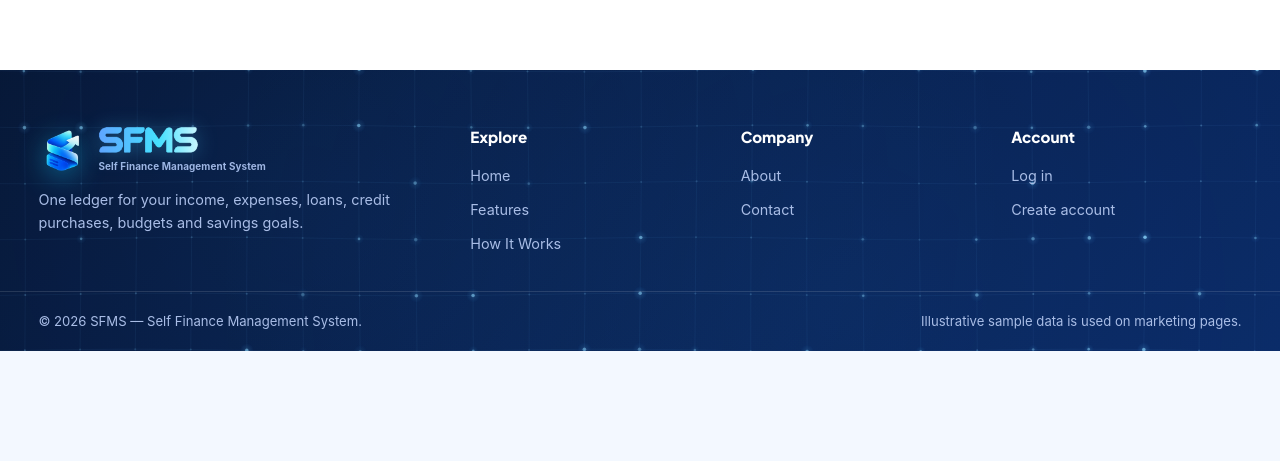
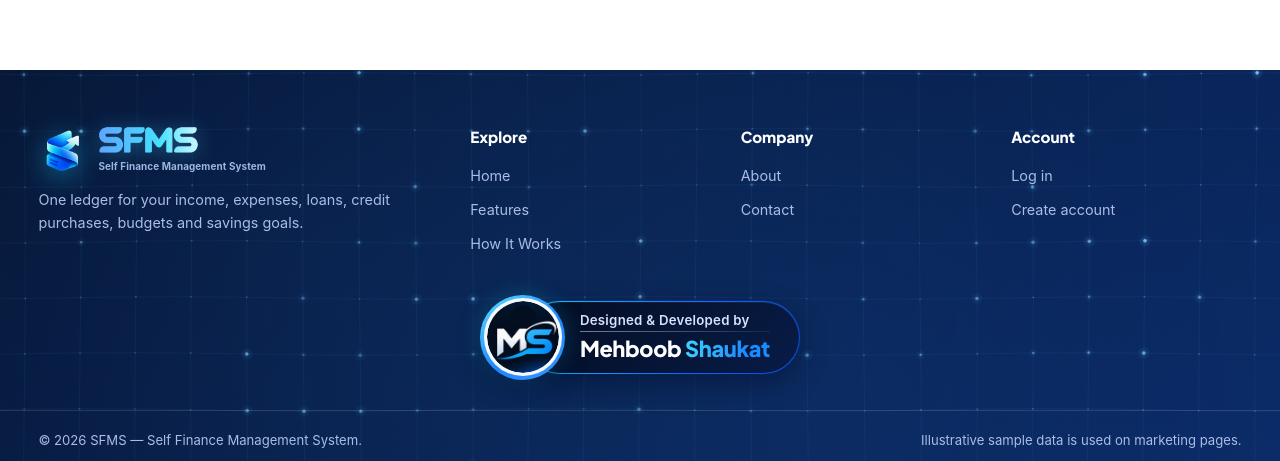
Before and after one commit to mehboobshaukat/sfms-frontend, a React (Vite) app: page / in a window 1280 px wide. Shown: the part 5459-5920 px from the top of the page. Before the commit the page ends 5810 px from the top, so only its background shows below. Built offline with nearby package versions, Linux system fonts and the light colour scheme; no server answers.

Commit message:
Added DeveloperBadge

```diff
--- a/src/components/layout/PublicLayout.css
+++ b/src/components/layout/PublicLayout.css
@@ -63,6 +63,7 @@
   .pl-flink { padding: 0; font-size: 0.9rem; color: #a9bde6; background: none; border: 0; cursor: pointer; transition: color 0.2s, padding 0.2s; } .pl-flink:hover { padding-left: 4px; color: #fff; }
   .pl-ft li a { font-size: 0.9rem; color: #a9bde6; text-decoration: none; transition: color 0.2s, padding 0.2s; }
   .pl-ft li a:hover { padding-left: 4px; color: #fff; }
+  .pl-ft-dev { position: relative; z-index: 1; display: flex; justify-content: center; padding: 4px clamp(16px, 3vw, 48px) 30px; }
   .pl-ft-b { display: flex; flex-wrap: wrap; justify-content: space-between; gap: 8px 24px; padding: 20px clamp(16px, 3vw, 48px); border-top: 1px solid rgba(255, 255, 255, 0.12); font-size: 0.82rem; }
 
   @media (max-width: 1100px) { .pl-nav a { padding: 9px 11px; } .pl-nav a::after { left: 11px; right: 11px; } }
--- a/src/components/layout/PublicLayout.jsx
+++ b/src/components/layout/PublicLayout.jsx
@@ -7,6 +7,7 @@ import logo from "../../pages/assets/SFMS_logo_transparent.png";
 import wordmarkDark from "../../pages/assets/sfms-wordmark.png";
 import wordmarkLight from "../../pages/assets/sfms-wordmark-light.png";
 import GridBackdrop from "../ui/GridBackdrop";
+import DeveloperBadge from "../ui/DeveloperBadge";
 import "./PublicLayout.css";
 
 const LINKS = [
@@ -99,6 +100,7 @@ export default function PublicLayout() {
             </ul>
           </nav>
         </div>
+        <div className="pl-ft-dev"><DeveloperBadge /></div>
         <div className="pl-ft-b">
           <span>© {new Date().getFullYear()} SFMS — Self Finance Management System.</span>
           <span>Illustrative sample data is used on marketing pages.</span>
--- /dev/null
+++ b/src/components/ui/DeveloperBadge.css
@@ -0,0 +1,81 @@
+/* Developer credit badge (footer). Everything is sized in em, so one font-size on .ms-badge scales the whole
+   badge from small phones to large desktops. Colors follow the SFMS navy / cyan / blue family. */
+.ms-badge, .ms-badge * { box-sizing: border-box; }
+.ms-badge {
+  --ms-cyan: #17c8f2; --ms-blue: #1565ff;
+  position: relative; display: inline-flex; align-items: center; max-width: 100%;
+  font-size: clamp(12px, 0.55vw + 10px, 17px);
+  text-decoration: none; color: #fff; white-space: nowrap; -webkit-tap-highlight-color: transparent;
+}
+/* Pill */
+.ms-pill {
+  position: relative; display: grid; gap: 0.28em; min-width: 0;
+  margin-left: -2.5em; padding: 0.7em 1.7em 0.7em 3.3em;
+  border-radius: 999px; border: 1px solid transparent;
+  background:
+    linear-gradient(135deg, #040d22, #081c47) padding-box,
+    linear-gradient(110deg, var(--ms-cyan), var(--ms-blue) 60%, #0a47d6) border-box;
+  box-shadow: 0 10px 28px rgba(0, 10, 40, 0.45), 0 0 0 1px rgba(21, 101, 255, 0.12), inset 0 1px 0 rgba(255, 255, 255, 0.06);
+  transition: box-shadow 0.35s ease, transform 0.35s ease;
+}
+.ms-by {
+  position: relative; padding-bottom: 0.32em; font-size: 0.78em; font-weight: 600; line-height: 1.1; letter-spacing: 0.02em; color: #d6e3ff;
+}
+.ms-by::after {
+  content: ""; position: absolute; left: 0; right: 0; bottom: 0; height: 1px;
+  background: linear-gradient(90deg, rgba(200, 216, 245, 0.55), rgba(200, 216, 245, 0.08));
+}
+.ms-nm {
+  font-family: var(--pl-display, "Plus Jakarta Sans", Inter, "Segoe UI", system-ui, sans-serif);
+  font-size: 1.28em; font-weight: 800; line-height: 1.1; letter-spacing: -0.015em; color: #fff;
+}
+.ms-nm b {
+  font-weight: 800;
+  background: linear-gradient(100deg, #3fd6ff, #1a8cff 70%); -webkit-background-clip: text; background-clip: text; color: transparent; -webkit-text-fill-color: transparent;
+}
+
+/* Avatar: blue ring > light ring > stage that holds the two images */
+.ms-av {
+  position: relative; z-index: 1; flex: none; width: 5em; height: 5em; padding: 0.22em; border-radius: 50%;
+  background: linear-gradient(140deg, #5be0ff, #1f86ff 55%, #3a96ff);
+  box-shadow: 0 8px 22px rgba(0, 10, 40, 0.5), 0 0 22px rgba(23, 200, 242, 0.28);
+  transition: box-shadow 0.35s ease, transform 0.35s ease;
+}
+.ms-av-w { display: block; width: 100%; height: 100%; padding: 0.17em; border-radius: 50%; background: #f4f8ff; }
+.ms-av-s { position: relative; display: block; width: 100%; height: 100%; overflow: hidden; border-radius: 50%; background: #f4f8ff; isolation: isolate; }
+.ms-img { position: absolute; inset: 0; width: 100%; height: 100%; object-fit: cover; border-radius: 50%; user-select: none; -webkit-user-drag: none; will-change: opacity, transform; }
+.ms-photo { object-position: 50% 30%; animation: ms-photo 10s cubic-bezier(0.45, 0, 0.25, 1) infinite; }
+.ms-logo { animation: ms-logo 10s cubic-bezier(0.45, 0, 0.25, 1) infinite; }
+
+/* 10s loop: photo ~4s, soft cross-fade ~1s, logo ~4s, soft cross-fade ~1s */
+@keyframes ms-photo {
+  0%, 40% { opacity: 1; transform: scale(1); }
+  50%, 90% { opacity: 0; transform: scale(1.12); }
+  100% { opacity: 1; transform: scale(1); }
+}
+@keyframes ms-logo {
+  0%, 40% { opacity: 0; transform: scale(0.84) rotate(-6deg); }
+  50%, 90% { opacity: 1; transform: scale(1) rotate(0); }
+  100% { opacity: 0; transform: scale(0.84) rotate(-6deg); }
+}
+
+/* Interaction */
+.ms-badge:hover .ms-pill, .ms-badge:focus-visible .ms-pill { transform: translateY(-2px); box-shadow: 0 14px 34px rgba(0, 10, 40, 0.55), 0 0 0 1px rgba(23, 200, 242, 0.3), 0 0 26px rgba(21, 101, 255, 0.3), inset 0 1px 0 rgba(255, 255, 255, 0.08); }
+.ms-badge:hover .ms-av, .ms-badge:focus-visible .ms-av { transform: translateY(-2px) scale(1.03); box-shadow: 0 10px 26px rgba(0, 10, 40, 0.55), 0 0 28px rgba(23, 200, 242, 0.45); }
+.ms-badge:hover .ms-img, .ms-badge:focus-visible .ms-img { animation-play-state: paused; }
+a.ms-badge:focus-visible { outline: 3px solid rgba(23, 200, 242, 0.7); outline-offset: 4px; border-radius: 999px; }
+
+/* Very small screens: tighten the pill a little so the badge never overflows */
+@media (max-width: 360px) {
+  .ms-badge { font-size: 11.5px; }
+  .ms-pill { padding-right: 1.3em; }
+}
+/* Large screens: a touch more presence */
+@media (min-width: 1600px) { .ms-badge { font-size: 18px; } }
+
+/* Reduced motion: no cross-fade, show the MS mark, no hover movement */
+@media (prefers-reduced-motion: reduce) {
+  .ms-photo { display: none; }
+  .ms-logo { animation: none; opacity: 1; transform: none; }
+  .ms-badge:hover .ms-pill, .ms-badge:hover .ms-av, .ms-badge:focus-visible .ms-pill, .ms-badge:focus-visible .ms-av { transform: none; }
+}
--- /dev/null
+++ b/src/components/ui/DeveloperBadge.jsx
@@ -0,0 +1,30 @@
+import React from "react";
+import portrait from "../../assets/dev-badge/mehboob-portrait.webp";
+import mark from "../../assets/dev-badge/ms-mark.webp";
+import "./DeveloperBadge.css";
+
+/* Footer credit badge: a round avatar that gently alternates between the developer's photo and the "MS" mark,
+   sitting on a navy pill. Pure CSS animation (no timers); it pauses on hover/focus and stays on the logo
+   for visitors who prefer reduced motion. Pass `href` to make the whole badge a link. */
+export default function DeveloperBadge({ href, className = "" }) {
+  const body = (
+    <>
+      <span className="ms-av" aria-hidden="true">
+        <span className="ms-av-w">
+          <span className="ms-av-s">
+            <img className="ms-img ms-photo" src={portrait} alt="" width="210" height="210" loading="lazy" decoding="async" draggable="false" />
+            <img className="ms-img ms-logo" src={mark} alt="" width="160" height="160" loading="lazy" decoding="async" draggable="false" />
+          </span>
+        </span>
+      </span>
+      <span className="ms-pill">
+        <span className="ms-by">Designed &amp; Developed by</span>
+        <span className="ms-nm">Mehboob <b>Shaukat</b></span>
+      </span>
+    </>
+  );
+  const label = "Designed and developed by Mehboob Shaukat";
+  return href
+    ? <a className={"ms-badge " + className} href={href} target="_blank" rel="noopener noreferrer" aria-label={label}>{body}</a>
+    : <div className={"ms-badge " + className} role="group" aria-label={label}>{body}</div>;
+}
```
Also changed, not shown: src/assets/dev-badge/mehboob-portrait.webp (added), src/assets/dev-badge/ms-mark.webp (added).
